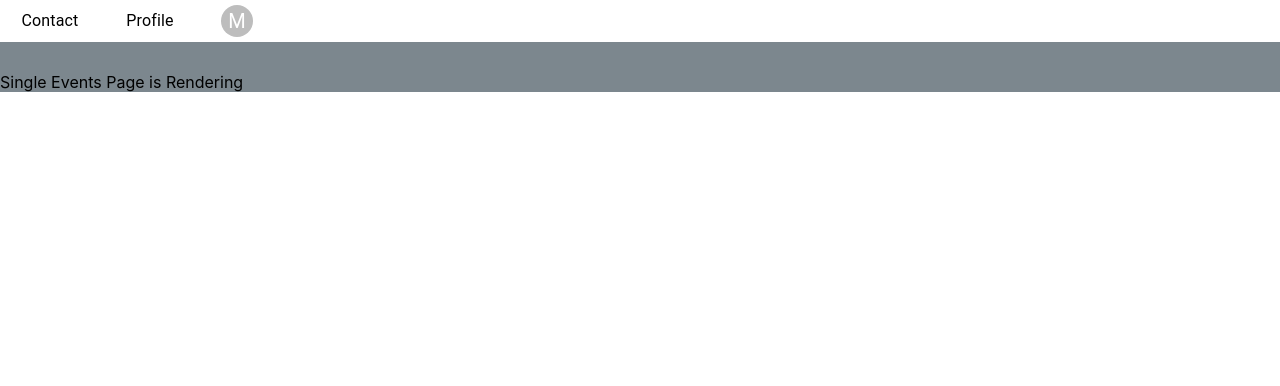
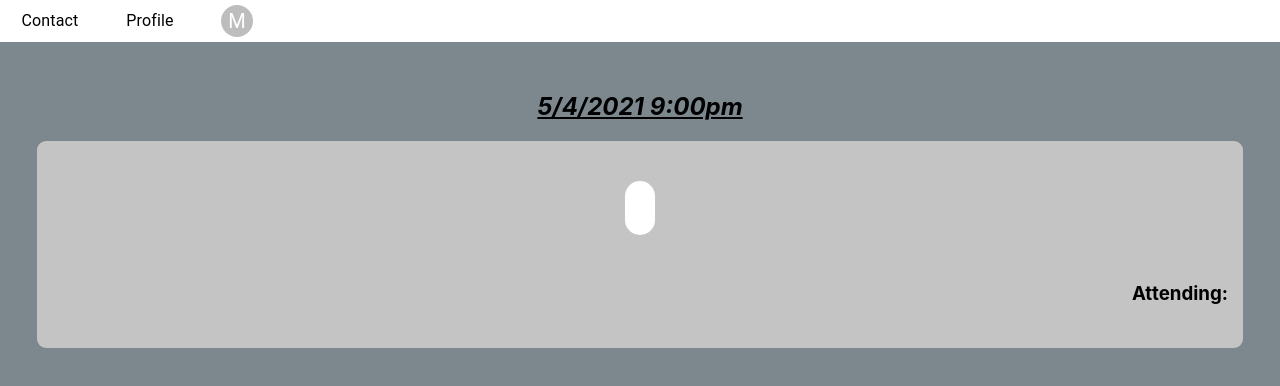
Before and after one commit to nhaninasser/husky-hangout, a React (Create React App) app in the folder client/: page /event/1 in a window 1280 px wide. Shown: the top 386 px of the page. Built offline with nearby package versions, Linux system fonts and the light colour scheme; no server answers.

Commit message:
finished creating single event, will now create component for comments to be combined with single events

```diff
--- a/client/src/App.css
+++ b/client/src/App.css
@@ -94,3 +94,25 @@ text-align: justify;
 padding: 5px;
 overflow: auto;
 }
+
+.singleEventDescription {
+  padding-right: 10px;
+  padding-left: 10px;
+  margin-left: 15px;
+  margin-right: 15px;
+  background-color: rgb(255,255,255);
+  border-radius: 30px;
+}
+
+.singleEventText {
+  text-align: justify;
+  padding: 5px;
+}
+
+.single-event-card {
+  padding-bottom:20px;
+  margin-left: 37px;
+  margin-right: 37px;
+  background-color: rgb(196,196,196);
+  border-radius: 9px; /* 5px rounded corners */
+}
--- a/client/src/App.js
+++ b/client/src/App.js
@@ -31,7 +31,7 @@ function App() {
       <StoreProvider>
         <BrowserRouter>
           <AccountMenu></AccountMenu>
-          <div className="body main-background-color">
+          <div className="body main-background-color max-height">
             <Routes>
               <Route
               path="/"
--- a/client/src/components/Events/index.js
+++ b/client/src/components/Events/index.js
@@ -129,6 +129,7 @@ function Card({
   return (
     !isDesktop && (
       <div
+        className="max-height"
         onClick={() => onClick(visibility)}
         style={{
           width: "400px",
--- a/client/src/components/Footer/index.js
+++ b/client/src/components/Footer/index.js
@@ -27,7 +27,7 @@ export default function FixedBottomNavigation() {
             }}
           >
             <BottomNavigationAction
-              label="Home"
+              label="Events"
               icon={<FaWolfPackBattalion />}
               href="/"
             />
--- a/client/src/components/singleEvent/index.js
+++ b/client/src/components/singleEvent/index.js
@@ -1,25 +1,42 @@
-import React from 'react';
-import { useParams } from 'react-router-dom';
-import { useQuery } from '@apollo/client';
-import { QUERY_EVENT } from '../../utils/queries';
+import React from "react";
+import { useParams } from "react-router-dom";
+import { useQuery } from "@apollo/client";
+import { QUERY_EVENT } from "../../utils/queries";
 
-export default function SingleEvent () {
-
+export default function SingleEvent() {
   const { id: eventId } = useParams();
 
   const { loading, data } = useQuery(QUERY_EVENT, {
-    variables: {id: eventId}
-})
+    variables: { id: eventId },
+  });
 
   const event = data?.event || {};
 
-console.log(event)
+  console.log(event);
 
   if (loading) {
-    return <div>Loading...</div>
+    return <div>Loading...</div>;
   }
 
   return (
-    <div>Single Events Page is Rendering</div>
-)
+    <div className="max-height">
+      <div className="event-title">
+      <h2>5/4/2021 9:00pm</h2>
+      </div>
+      <div className="single-event-card">
+        {/* Need to create eventDate input for the backend */}
+        <div className="event-title">
+        <h2>{event.eventName}</h2>
+          </div>
+          <div className="description-align">
+            <div className="singleEventDescription">
+                <h5 className="singleEventText">{event.eventText}</h5>
+            </div>
+          </div>
+          <div className="attending">
+            <h3>Attending: {event.attending}</h3>
+          </div>
+      </div>
+    </div>
+  );
 }
--- a/client/src/utils/queries.js
+++ b/client/src/utils/queries.js
@@ -32,6 +32,7 @@ export const QUERY_EVENT = gql`
       eventText
       createdAt
       username
+      eventDate
       attending
       commentCount
       comments {
```
Lines whose indentation alone changed are shown as unchanged.
